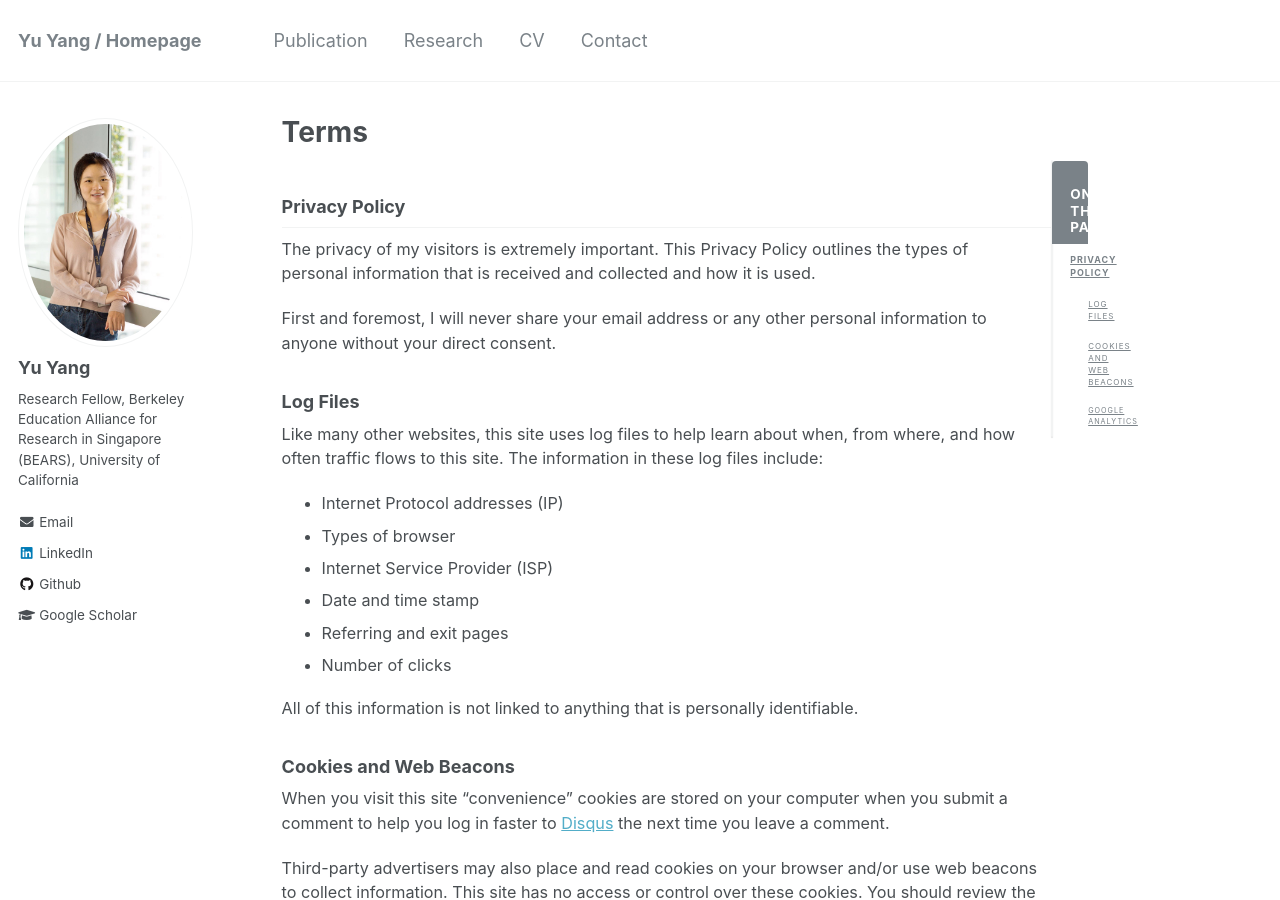
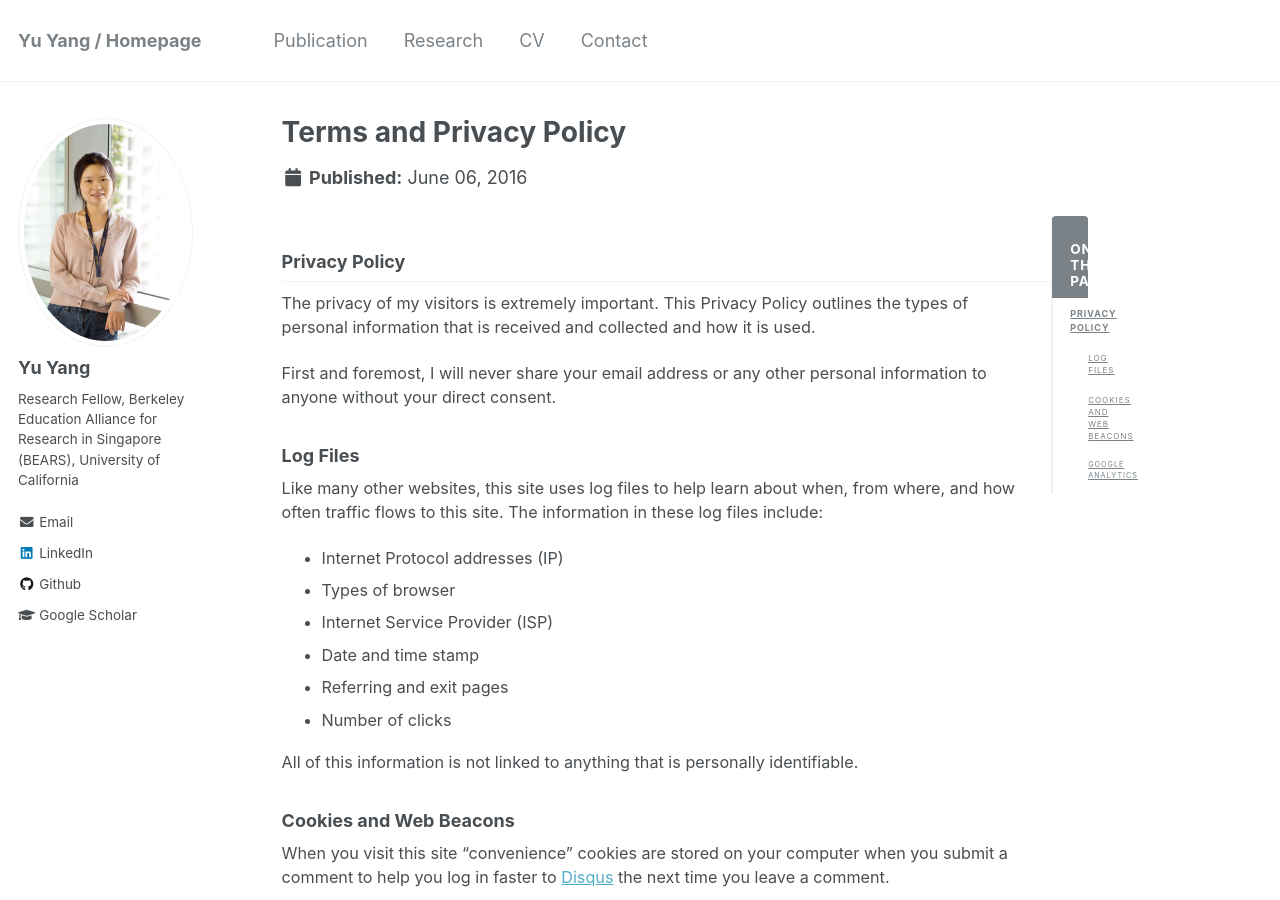
Before and after one commit to yangyu-berkeley/yangyu-berkeley.github.io, a Jekyll site: the page built from _pages/terms.md, in a window 1280 px wide and 900 px high. Built offline with Jekyll 4.4.1, drawn with Linux system fonts in a browser that asks for light colours.

Commit message:
Update terms.md

```diff
--- a/_pages/terms.md
+++ b/_pages/terms.md
@@ -1,11 +1,7 @@
 ---
 permalink: /terms/
-title: "Terms"
-excerpt: "Terms"
-author_profile: true
-redirect_from:
-  - /terms/
-  - /terms.html
+title: "Terms and Privacy Policy"
+modified: 2016-06-06
 ---
 
 {% include base_path %}
```
